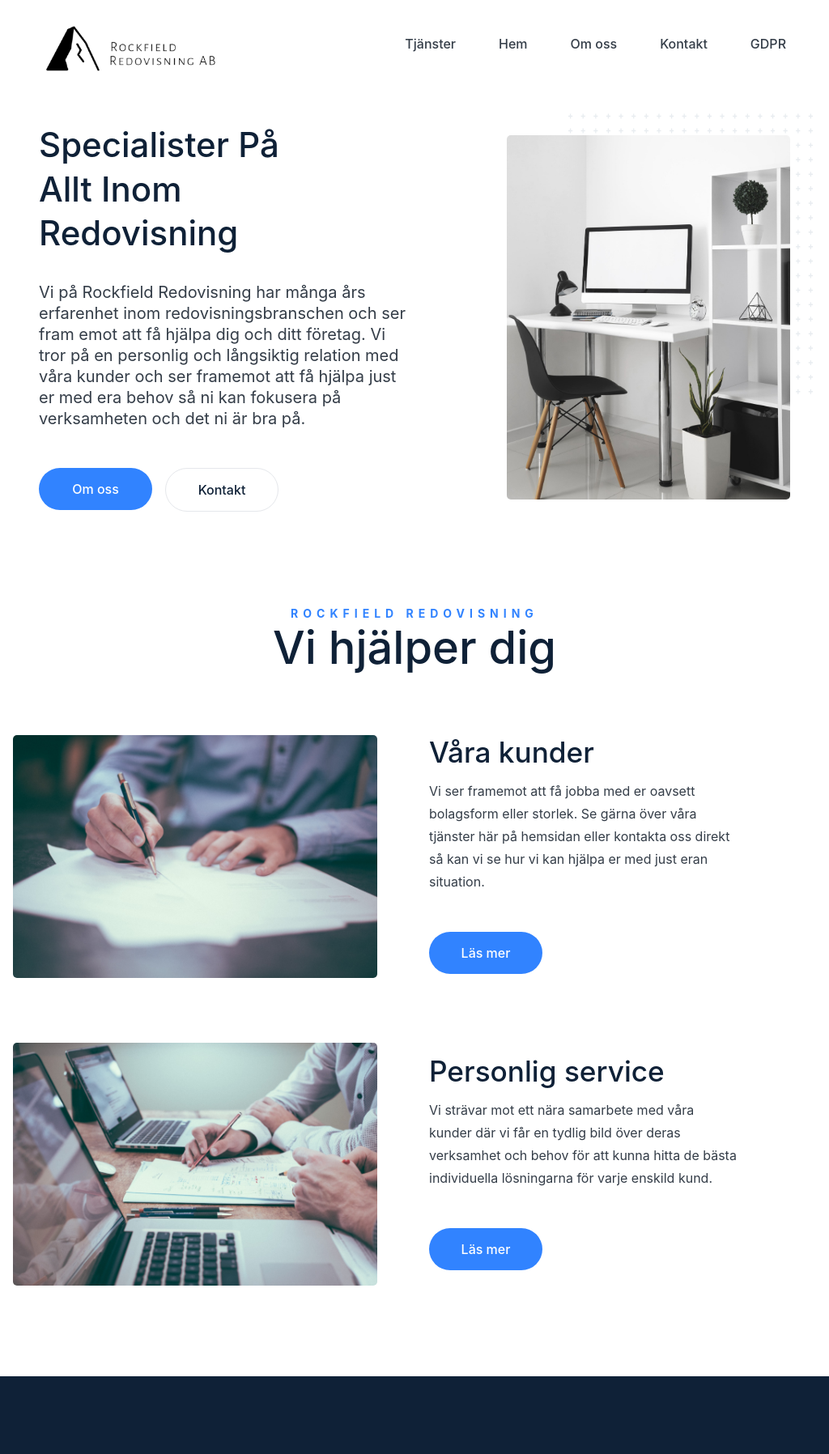
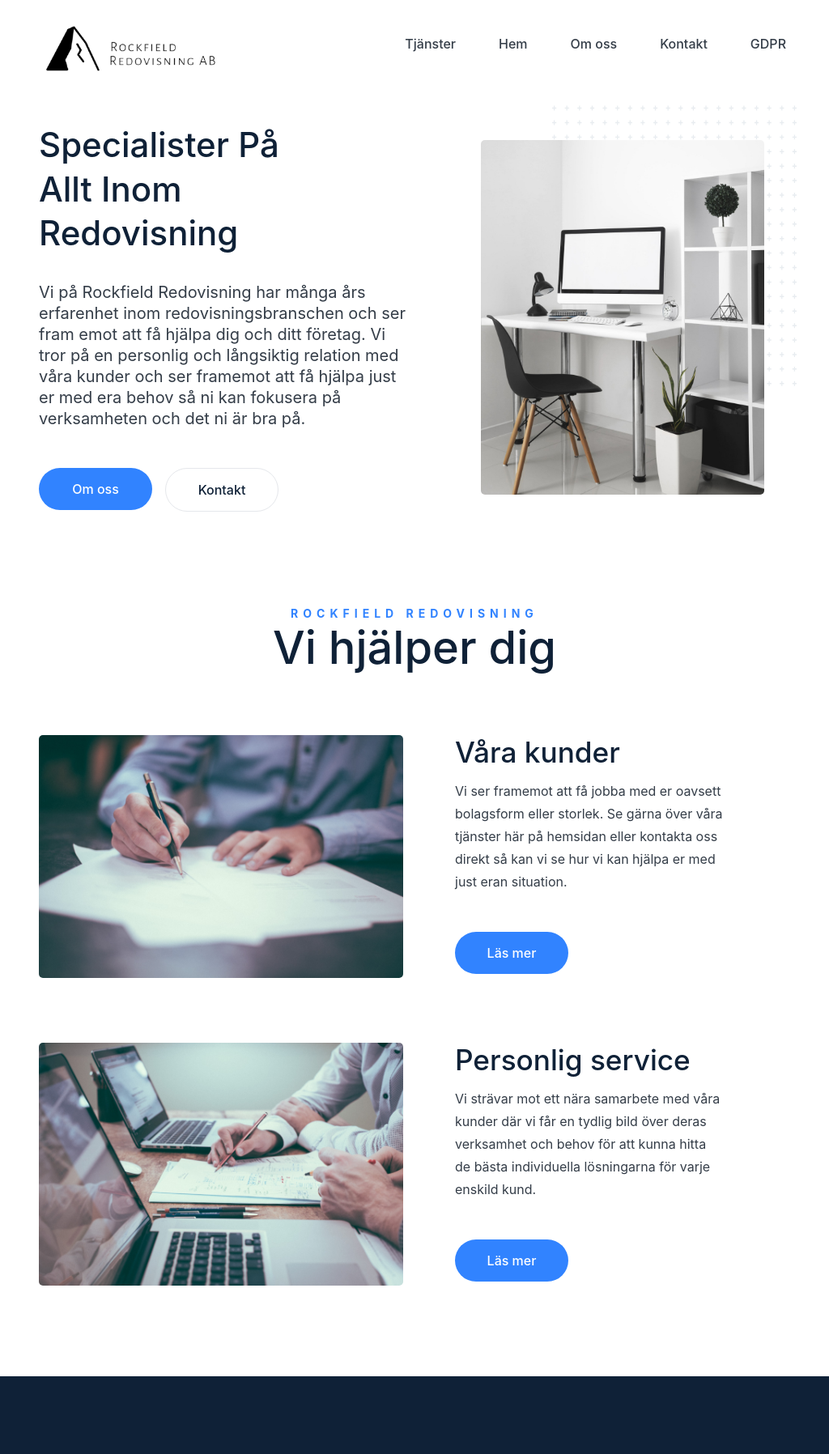
Before and after one commit to JockeHTML/rockfield-redovisning, a Next.js app: page / in a window 1024 px wide. Shown: the top 1796 px of the page at 81% size. Built offline with nearby package versions, Linux system fonts and the light colour scheme.

Commit message:
padding changes

```diff
--- a/components/contact/content.module.css
+++ b/components/contact/content.module.css
@@ -102,8 +102,8 @@
     margin-right: 0;
   }
   .content {
-    padding-left: 2rem;
-    padding-right: 2rem;
+    padding-left: 3rem;
+    padding-right: 3rem;
     padding-bottom: var(--padding8);
   }
 }
@@ -119,7 +119,7 @@
     margin-right: 2rem;
   }
   .content {
-    padding-left: 2rem;
-    padding-right: 2rem;
+    padding-left: 3rem;
+    padding-right: 3rem;
   }
 }
--- a/components/home/aboutUs/aboutUs.module.css
+++ b/components/home/aboutUs/aboutUs.module.css
@@ -26,3 +26,17 @@
     text-align: center;
   }
 }
+
+@media only screen and (min-width: 1024px) and (max-height: 1366px) and (orientation: portrait) and (-webkit-min-device-pixel-ratio: 1.5) {
+  .aboutUs {
+    padding-left: 3rem;
+    padding-right: 3rem;
+  }
+}
+
+@media only screen and (min-device-width: 481px) and (max-device-width: 1024px) and (orientation: landscape) {
+  .aboutUs {
+    padding-left: 3rem;
+    padding-right: 3rem;
+  }
+}
--- a/components/home/forWho/forWho.module.css
+++ b/components/home/forWho/forWho.module.css
@@ -43,3 +43,17 @@
     padding-bottom: var(--padding3);
   }
 }
+
+@media only screen and (min-width: 1024px) and (max-height: 1366px) and (orientation: portrait) and (-webkit-min-device-pixel-ratio: 1.5) {
+  .forWho {
+    padding-left: 3rem;
+    padding-right: 3rem;
+  }
+}
+
+@media only screen and (min-device-width: 481px) and (max-device-width: 1024px) and (orientation: landscape) {
+  .forWho {
+    padding-left: 3rem;
+    padding-right: 3rem;
+  }
+}
--- a/components/home/home.module.css
+++ b/components/home/home.module.css
@@ -90,9 +90,7 @@
   .homePage {
     height: auto;
   }
-  .text {
-    padding: 0 2rem;
-  }
+
   .buttons {
     justify-content: flex-start;
   }
@@ -128,8 +126,11 @@
     height: 450px;
   }
   .images img:nth-child(2) {
-    right: 50px;
-    top: 60px;
+    right: 40px;
+    top: 40px;
+  }
+  .buttons {
+    justify-content: flex-start;
   }
 }
 
@@ -145,11 +146,11 @@
   .images img:nth-child(1) {
     margin: 0;
     width: 350px;
-    height: 450px;
+    height: 100%;
   }
   .images img:nth-child(2) {
-    right: 10px;
-    top: 60px;
+    right: 0px;
+    top: 70px;
   }
 }
 
@@ -170,12 +171,12 @@
   }
 
   .images img:nth-child(1) {
-    margin: 0;
+    margin: 0 2rem 0 0;
     width: 350px;
-    height: 450px;
+    height: 100%;
   }
   .images img:nth-child(2) {
-    right: 20px;
-    top: 20px;
+    right: 40px;
+    top: 10px;
   }
 }
--- a/components/home/products/products.module.css
+++ b/components/home/products/products.module.css
@@ -69,15 +69,6 @@
   }
 }
 
-@media only screen and (min-device-width: 481px) and (max-device-width: 1024px) and (orientation: landscape) {
-  .content div:nth-child(4) {
-    padding-bottom: 0;
-  }
-  .content div:nth-child(3) {
-    padding-bottom: 0;
-  }
-}
-
 @media only screen and (min-width: 1024px) and (max-height: 1366px) and (orientation: portrait) and (-webkit-min-device-pixel-ratio: 1.5) {
   .content div:nth-child(4) {
     padding-bottom: 0;
@@ -95,3 +86,12 @@
     padding-bottom: 0;
   }
 }
+
+@media only screen and (min-device-width: 481px) and (max-device-width: 1024px) and (orientation: landscape) {
+  .content div:nth-child(4) {
+    padding-bottom: 0;
+  }
+  .content div:nth-child(3) {
+    padding-bottom: 0;
+  }
+}
```
